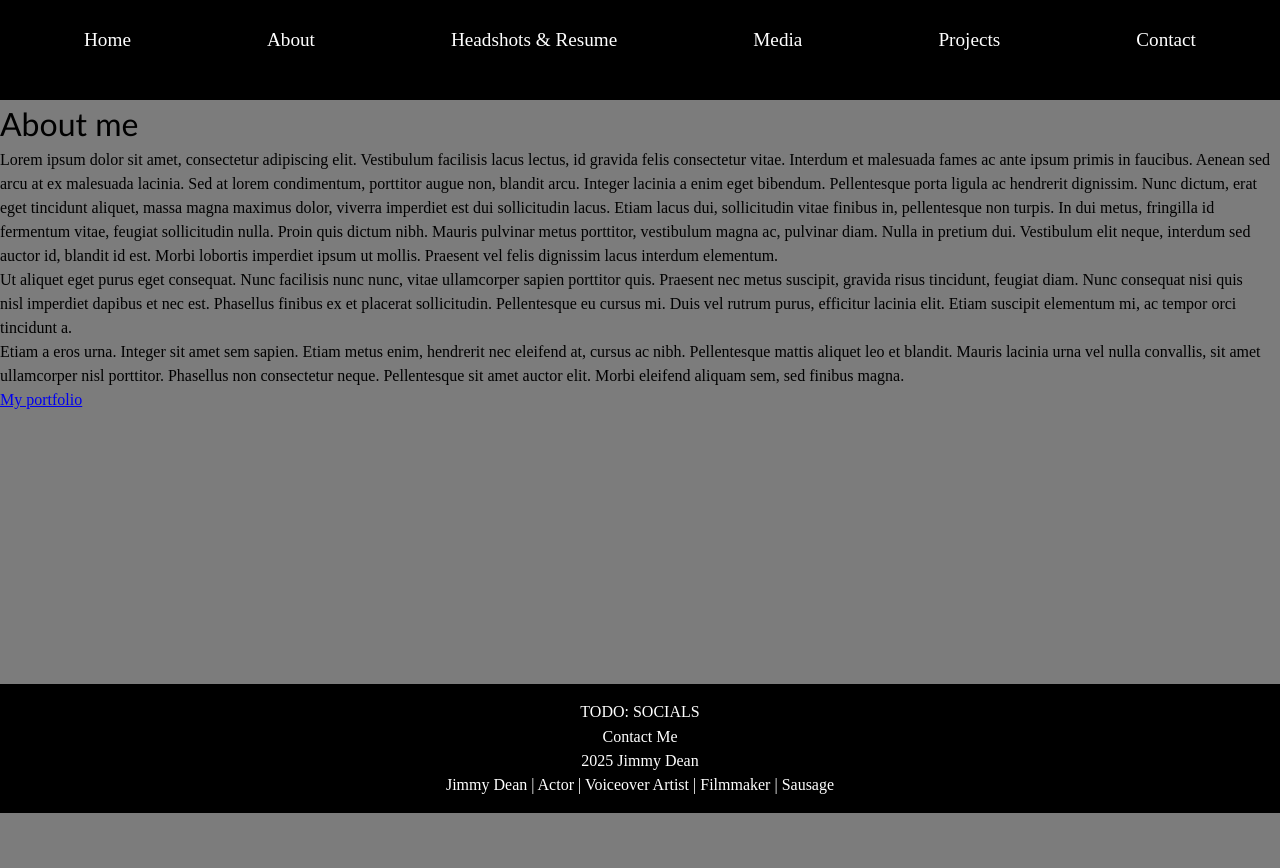
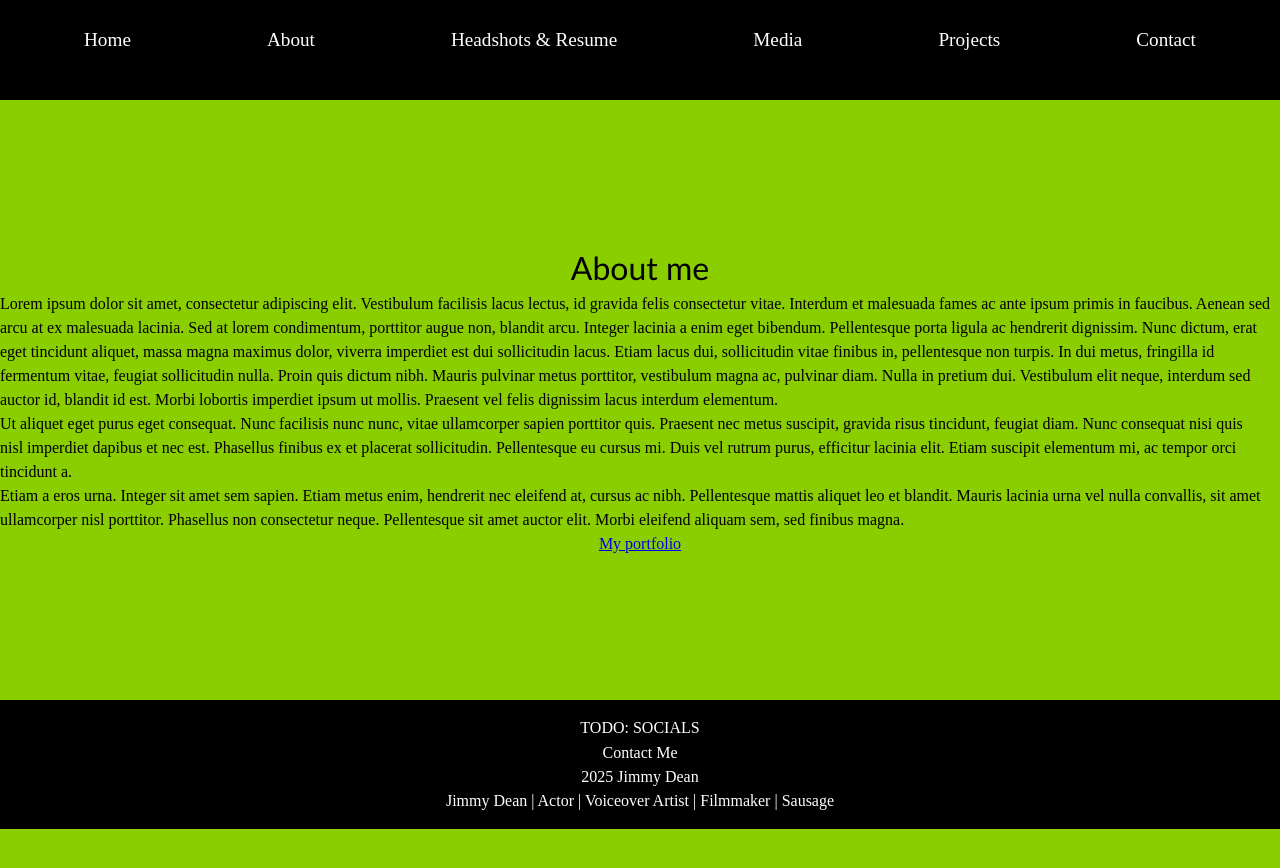
Before and after one commit to jackalope-code/example-portfolio-2025, a React (Vite) app: page /#/about in a window 1280 px wide. Shown: the top 868 px of the page. Built offline with nearby package versions, Linux system fonts and the light colour scheme; a web font is replaced by a local one.

Commit message:
Improve styling

```diff
--- a/src/components/ContactForm.tsx
+++ b/src/components/ContactForm.tsx
@@ -4,7 +4,7 @@ const StyledForm = styled.form`
     display: flex;
     flex-direction: column;
     max-width: 50%;
-    background-color: white;
+    background-color: #BA51B6;
     padding: 10px;
 
     input {
--- a/src/components/Portfolio.tsx
+++ b/src/components/Portfolio.tsx
@@ -196,7 +196,7 @@ const Portfolio = ({}: PortfolioProps) => {
     // TODO: Expand/Collapse long descriptions
     // TODO: Expand/collapse portfolio items to show more details and media
     return (
-        <FlexLayout className="section-container"$layoutDirection="column">
+        <GridLayout className="section-container">
             <div className="verticalLine" style={{position: "absolute"}}></div>
             {portfolioItems.length > 0 ? (
                 portfolioItems.map((item: PortfolioItemState) => (
@@ -209,7 +209,7 @@ const Portfolio = ({}: PortfolioProps) => {
                 ))
             ) : (<div>Loading</div>)
             }
-        </FlexLayout>
+        </GridLayout>
         );
 }
 
--- a/src/pages/AboutPage.tsx
+++ b/src/pages/AboutPage.tsx
@@ -1,8 +1,22 @@
 import { Link } from "react-router-dom";
+import styled from "styled-components";
+
+const PageStyle = styled.div`
+    display: flex;
+    flex-direction: column;
+    align-items: center;
+    justify-content: center;
+    background-color: #8ace00;
+    display: flex;
+    flex-direction: column;
+    align-items: center;
+    justify-content: center;
+    height: calc(100vh - 200px);
+`;
 
 const AboutPage = () => {
     return (
-        <>
+        <PageStyle>
         <h1>About me</h1>
         <p>
              Lorem ipsum dolor sit amet, consectetur adipiscing elit. Vestibulum facilisis lacus lectus, id gravida felis consectetur vitae. Interdum et malesuada fames ac ante ipsum primis in faucibus. Aenean sed arcu at ex malesuada lacinia. Sed at lorem condimentum, porttitor augue non, blandit arcu. Integer lacinia a enim eget bibendum. Pellentesque porta ligula ac hendrerit dignissim. Nunc dictum, erat eget tincidunt aliquet, massa magna maximus dolor, viverra imperdiet est dui sollicitudin lacus. Etiam lacus dui, sollicitudin vitae finibus in, pellentesque non turpis. In dui metus, fringilla id fermentum vitae, feugiat sollicitudin nulla. Proin quis dictum nibh. Mauris pulvinar metus porttitor, vestibulum magna ac, pulvinar diam. Nulla in pretium dui. Vestibulum elit neque, interdum sed auctor id, blandit id est. Morbi lobortis imperdiet ipsum ut mollis. Praesent vel felis dignissim lacus interdum elementum.
@@ -14,7 +28,7 @@ Ut aliquet eget purus eget consequat. Nunc facilisis nunc nunc, vitae ullamcorpe
 Etiam a eros urna. Integer sit amet sem sapien. Etiam metus enim, hendrerit nec eleifend at, cursus ac nibh. Pellentesque mattis aliquet leo et blandit. Mauris lacinia urna vel nulla convallis, sit amet ullamcorper nisl porttitor. Phasellus non consectetur neque. Pellentesque sit amet auctor elit. Morbi eleifend aliquam sem, sed finibus magna.
         </p>
         <Link to="/projects">My portfolio</Link>
-        </>
+        </PageStyle>
 
     )
 }
--- a/src/site-styling.css
+++ b/src/site-styling.css
@@ -15,7 +15,7 @@ body {
     min-height: 100vh;
     display: flex;
     flex-direction: column;
-    background-color: #7c7c7c;
+    background-color: #8ace00;
     margin-top: 100px;
 }
 
```
Also changed, not shown: 1 other file (tests, documents, lock files or other folders).
